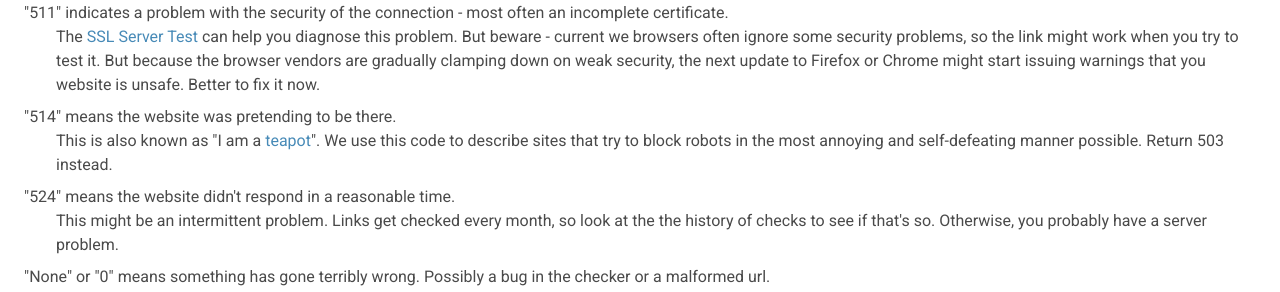
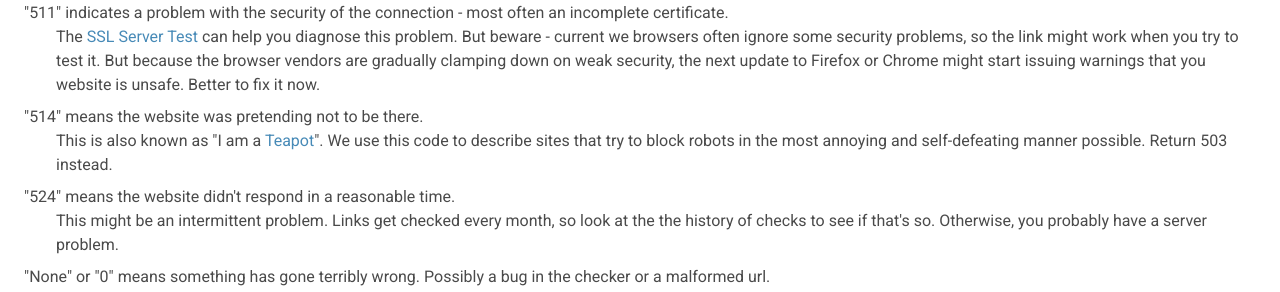
Before and after one commit to EbookFoundation/doab-check, a Django app: template doab_check/templates/fixing.html in a window 1280 px wide. Shown: the part 1069-1361 px from the top of the page. Run offline with Django 4.2, Linux system fonts and the light colour scheme; the template is opened without the code that fills it, so the values that code supplies are empty.

Commit message:
pretnding NOT to be there

```diff
--- a/doab_check/templates/fixing.html
+++ b/doab_check/templates/fixing.html
@@ -55,8 +55,8 @@ When a link is checked we record the status code and content type returned by th
 <dt id='code511'>"511" indicates a problem with the security of the connection - most often an incomplete certificate.
 <dd> The <a href="https://www.ssllabs.com/ssltest/">SSL Server Test</a> can help you diagnose this problem. But beware - current we browsers often ignore some security problems, so the link might work when you try to test it. But because the browser vendors are gradually clamping down on weak security, the next update to Firefox or Chrome might start issuing warnings that you website is unsafe. Better to fix it now.
 
-<dt id='code514'>"514" means the website was pretending to be there.
-<dd> This is also known as "I am a <a href="https://en.wikipedia.org/wiki/Hyper_Text_Coffee_Pot_Control_Protocol">teapot</a>". We use this code to describe sites that try to block robots in the most annoying and self-defeating manner possible. Return 503 instead.
+<dt id='code514'>"514" means the website was pretending not to be there.
+<dd> This is also known as "I am a <a href="https://en.wikipedia.org/wiki/Hyper_Text_Coffee_Pot_Control_Protocol">Teapot</a>". We use this code to describe sites that try to block robots in the most annoying and self-defeating manner possible. Return 503 instead.
 
 <dt id='code524'>"524" means the website didn't respond in a reasonable time.
 <dd> This might be an intermittent problem. Links get checked every month, so look at the the history of checks to see if that's so. Otherwise, you probably have a server problem.
```
